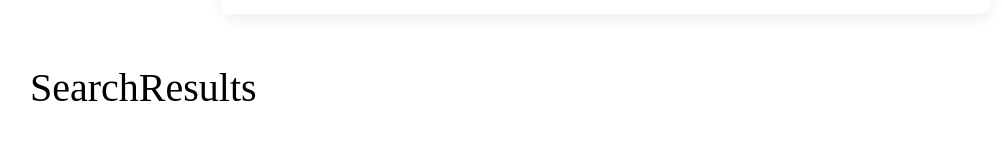
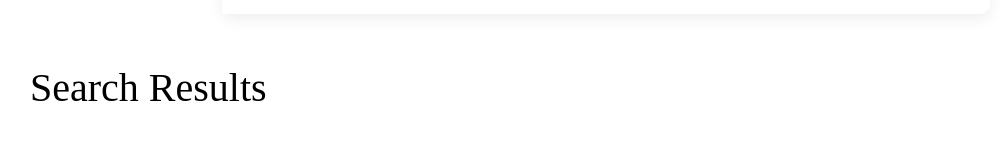
Before and after one commit to vishwajeetraj11/ecom-task, a React (Vite) app: page / in a window 1280 px wide. Shown: the part 151-300 px from the top of the page, without its empty margins (34-1036 px from the left). Built offline with nearby package versions, Linux system fonts and the light colour scheme.

Commit message:
added search results label

```diff
--- a/src/App.tsx
+++ b/src/App.tsx
@@ -7,7 +7,7 @@ function App() {
   return (
     <>
       <SearchInput />
-      <h3 className={"searchResultsLabel"}>SearchResults</h3>
+      <h3 className={"searchResultsLabel"}>Search Results</h3>
       <div className="searchFilterResultContainer">
         <SearchFilters />
         <SearchResults />
```
